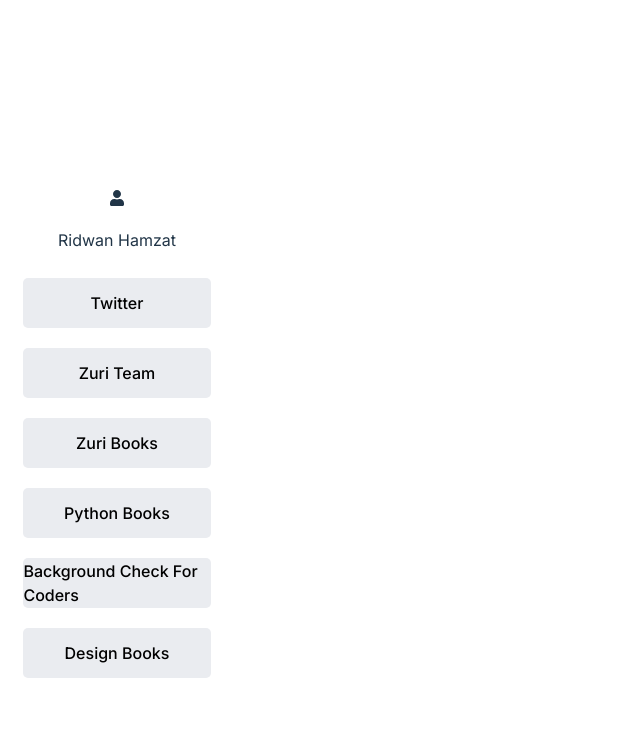
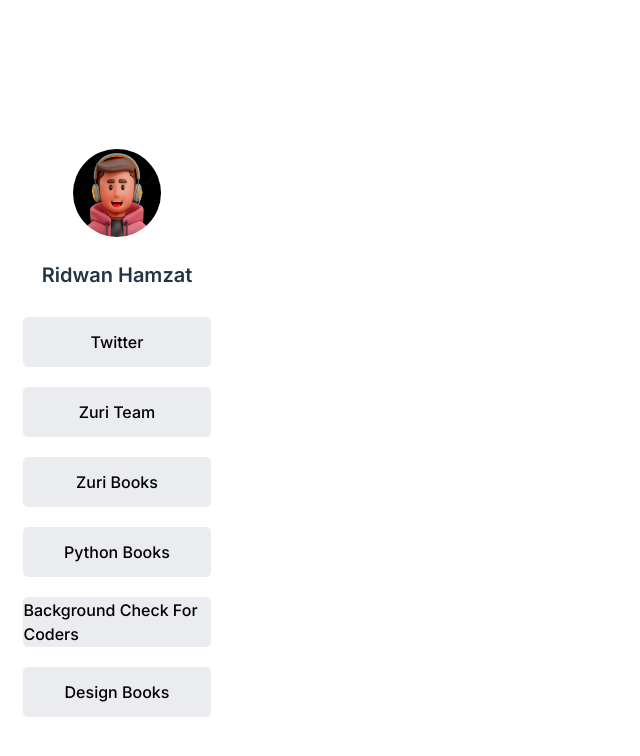
Before and after one commit to Hamzat-Ridwan/hng-task1, a React (Vite) app: page / in a window 1280 px wide. Shown: the top 756 px of the page, without its empty margins (0-640 px from the left). Built offline with nearby package versions, Linux system fonts and the light colour scheme.

Commit message:
Added and styled profile image

```diff
--- a/src/components/profile/Profile.css
+++ b/src/components/profile/Profile.css
@@ -5,3 +5,13 @@
     align-items: center;
     margin-top: 75px;
 }
+
+.image{
+    height: 88px; width: 88px;
+    border-radius: 50%;
+}
+
+.profile p{
+    font-size: 20px;
+    font-weight: 700;
+}
--- a/src/components/profile/Profile.jsx
+++ b/src/components/profile/Profile.jsx
@@ -1,12 +1,13 @@
 import React from 'react'
 import {FaUser} from 'react-icons/fa'
+import profile from './profile.png'
 import './Profile.css'
 
 const Profile = () => {
   return (
     <div className='profile'>
         <div className='image-container'>
-            <FaUser />
+            <img src={profile} alt='profile' className='image' />
         </div>
         <p>Ridwan Hamzat</p>
     </div>
```
Also changed, not shown: src/components/profile/profile.png (added).
